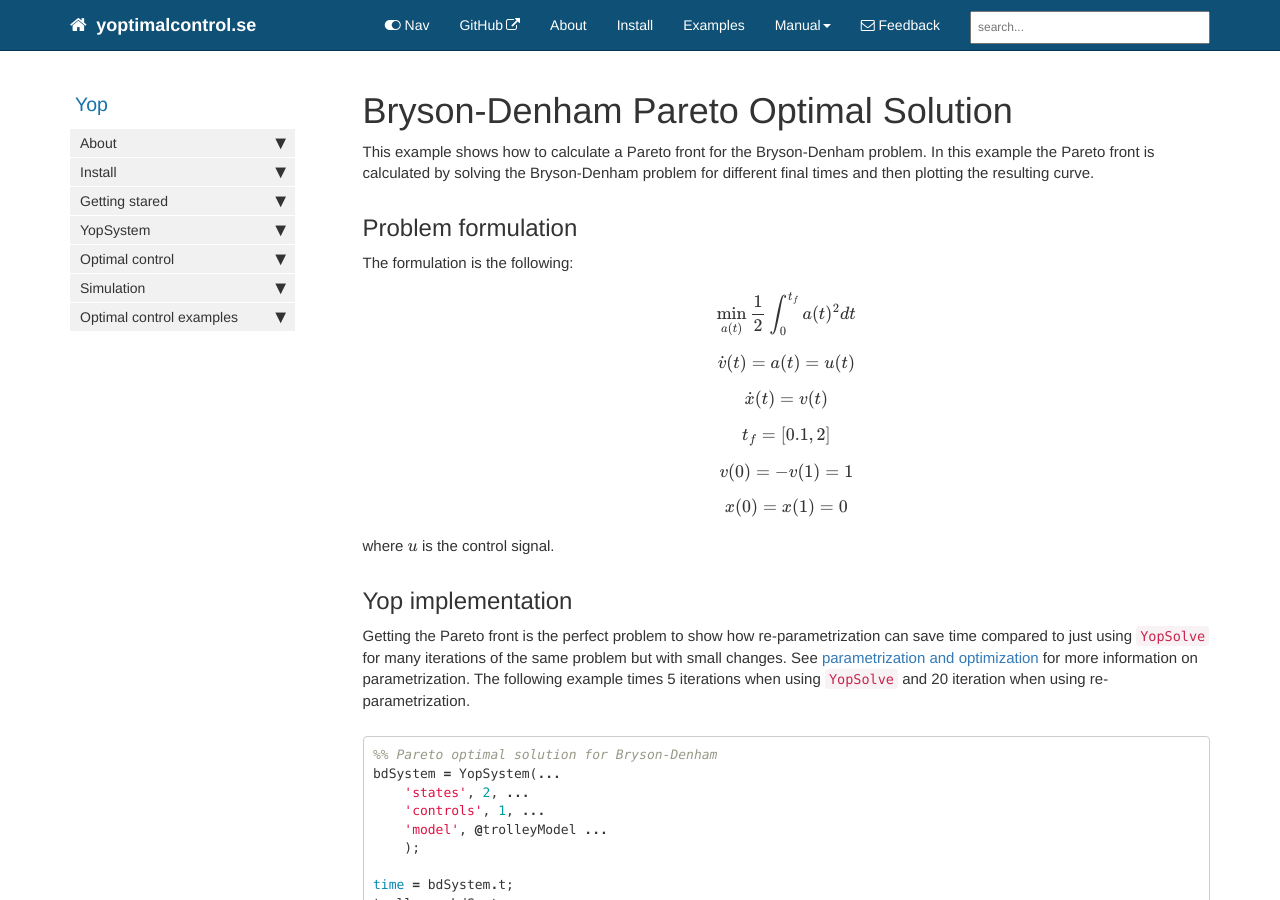
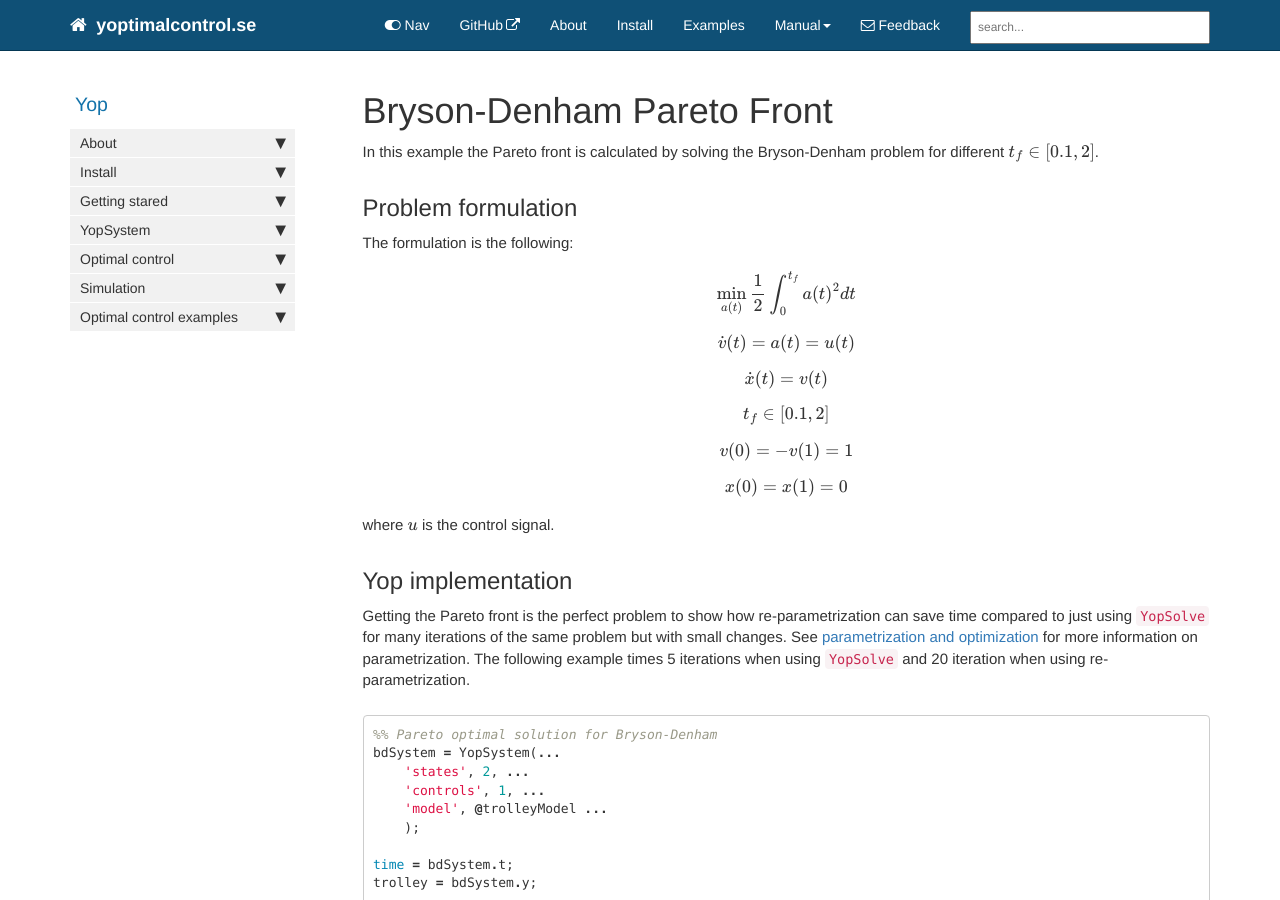
Before and after one commit to yoptimalcontrol/yoptimalcontrol, a Jekyll site: the page built from pages/examples/bryson/brysonPareto.md, in a window 1280 px wide and 900 px high. Built offline with Jekyll 4.4.1, drawn with Linux system fonts in a browser that asks for light colours; nearby versions of some CDN libraries; formulas are drawn with MathJax 3; comment, search, counter and statistics services are not loaded; some of the changed text lies outside the part shown.

Commit message:
updated pareto bryson denham

````diff
--- a/pages/examples/bryson/brysonPareto.md
+++ b/pages/examples/bryson/brysonPareto.md
@@ -1,5 +1,5 @@
 ---
-title: "Bryson-Denham Pareto Optimal Solution"
+title: "Bryson-Denham Pareto Front"
 last_updated: May 6, 2019
 keywords: Bryson-Denham, Bryson, Denham, example, Pareto, optimal
 sidebar: mydoc_sidebar
@@ -7,7 +7,7 @@ permalink: brysonPareto
 folder: examples
 toc: false
 ---
-This example shows how to calculate a Pareto front for the Bryson-Denham problem. In this example the Pareto front is calculated by solving the Bryson-Denham problem for different final times and then plotting the resulting curve.
+In this example the Pareto front is calculated by solving the Bryson-Denham problem for different $$t_f \in [0.1 , 2]$$.
 
 ## Problem formulation
 The formulation is the following:
@@ -18,7 +18,7 @@ $$\dot{v}(t) = a(t) = u(t)$$
 
 $$\dot{x}(t) = v(t)$$
 
-$$ t_f = [0.1 , 2]$$
+$$ t_f \in [0.1 , 2]$$
 
 $$v(0)=-v(1)=1$$
 
@@ -121,7 +121,8 @@ end
 ```
 
 ### Plot
+Below is the Pareto front for objective to time, and for objective to distance.
 
-{% include image.html file="example_images/bryson/brysonParetoTime.svg" alt="BrysonParetoTime" caption="Bryson-Denham objective to time Pareto optimal solution" %}
+{% include image.html file="example_images/bryson/brysonParetoTime.svg" alt="BrysonParetoTime" caption="Bryson-Denham objective to time Pareto front" %}
 
-{% include image.html file="example_images/bryson/brysonParetoDistance.svg" alt="BrysonParetoDistance" caption="Bryson-Denham objective to distance Pareto optimal solution" %}
+{% include image.html file="example_images/bryson/brysonParetoDistance.svg" alt="BrysonParetoDistance" caption="Bryson-Denham objective to distance Pareto front" %}
````
